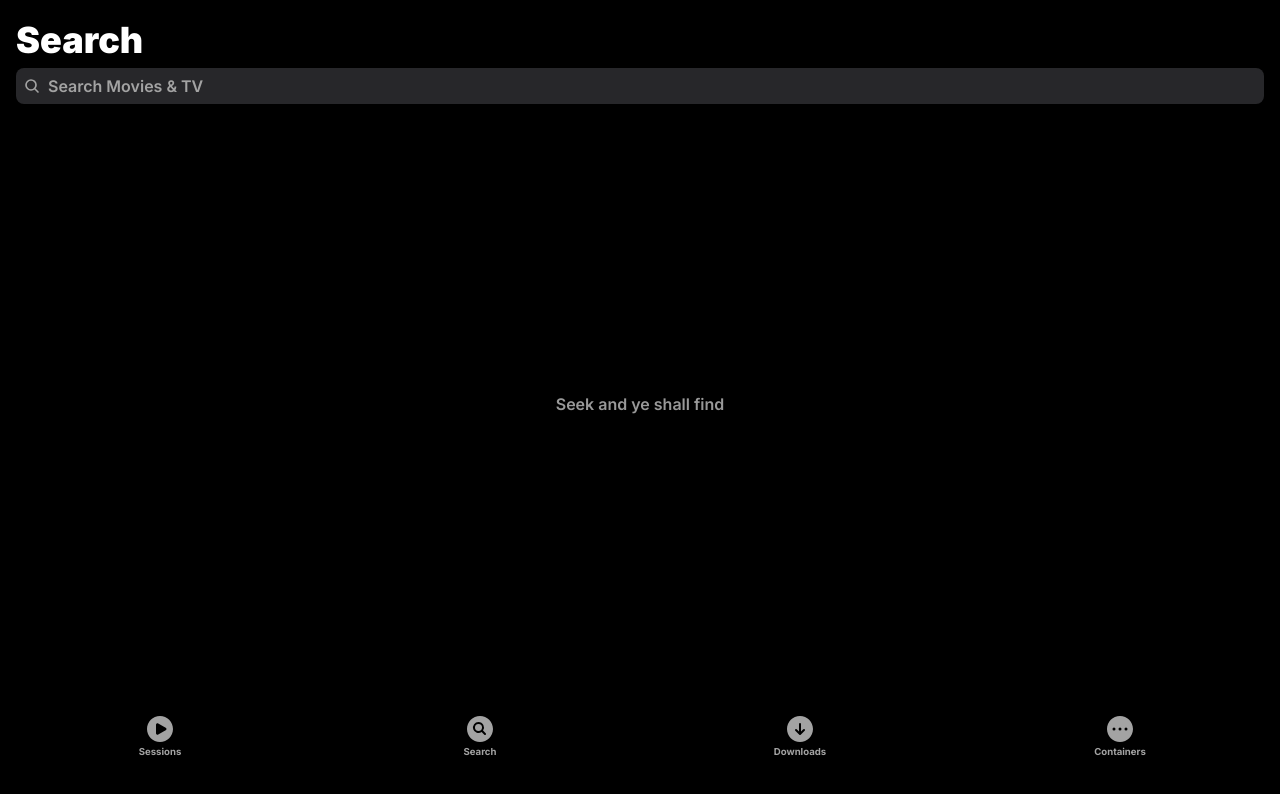
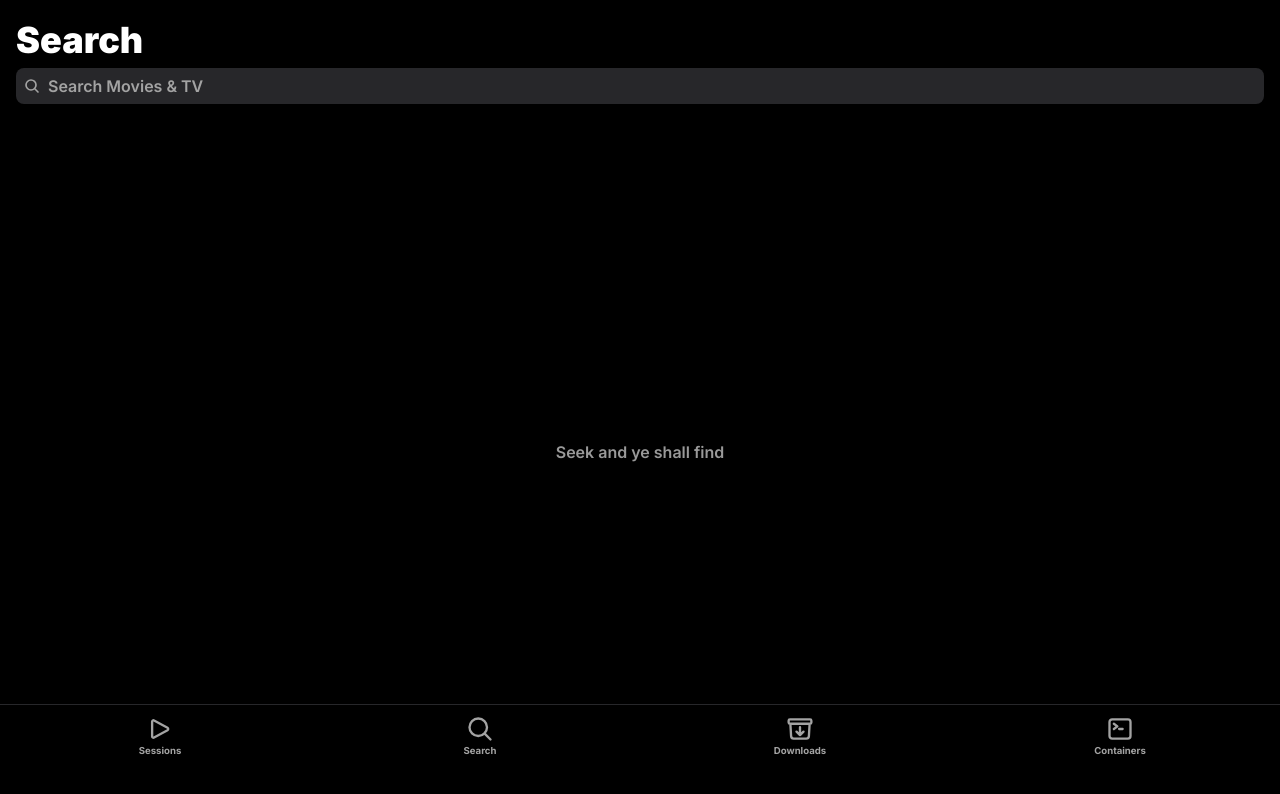
Before and after one commit to j0srisk/cellularr, a Next.js app: page /search in a window 1280 px wide. Shown: the top 794 px of the page. Built offline with nearby package versions, Linux system fonts and the light colour scheme.

Commit message:
layout tweaks

```diff
--- a/app/layout.tsx
+++ b/app/layout.tsx
@@ -1,7 +1,7 @@
 import './globals.css';
+import Navbar from '@/components/Navbar';
 import type { Metadata, Viewport } from 'next';
 import { Inter } from 'next/font/google';
-import Link from 'next/link';
 
 const inter = Inter({ subsets: ['latin'] });
 
@@ -21,84 +21,9 @@ export const metadata: Metadata = {
 export default function RootLayout({ children }: { children: React.ReactNode }) {
 	return (
 		<html className="overscroll-y-none bg-black text-white" lang="en">
-			<body className={`${inter.className} flex h-[100dvh] max-h-[100dvh] flex-col`}>
+			<body className={`${inter.className} flex h-[100vh] flex-col`}>
 				<div className="flex flex-1 flex-col overflow-auto">{children}</div>
-
-				<nav className="flex h-24 flex-wrap items-center justify-between pb-8 text-neutral-400">
-					<Link
-						href="/sessions"
-						className="flex h-full flex-1 flex-col items-center justify-center"
-					>
-						<svg
-							xmlns="http://www.w3.org/2000/svg"
-							viewBox="0 0 24 24"
-							fill="currentColor"
-							className="h-8 w-8"
-						>
-							<path
-								fillRule="evenodd"
-								d="M2.25 12c0-5.385 4.365-9.75 9.75-9.75s9.75 4.365 9.75 9.75-4.365 9.75-9.75 9.75S2.25 17.385 2.25 12zm14.024-.983a1.125 1.125 0 010 1.966l-5.603 3.113A1.125 1.125 0 019 15.113V8.887c0-.857.921-1.4 1.671-.983l5.603 3.113z"
-								clipRule="evenodd"
-							/>
-						</svg>
-						<p className="text-[.6rem] font-bold">Sessions</p>
-					</Link>
-					<Link href="/search" className="flex h-full flex-1 flex-col items-center justify-center">
-						<svg
-							xmlns="http://www.w3.org/2000/svg"
-							viewBox="0 0 24 24"
-							fill="currentColor"
-							className="h-8 w-8"
-						>
-							<path d="M8.25 10.875a2.625 2.625 0 115.25 0 2.625 2.625 0 01-5.25 0z" />
-							<path
-								fillRule="evenodd"
-								d="M12 2.25c-5.385 0-9.75 4.365-9.75 9.75s4.365 9.75 9.75 9.75 9.75-4.365 9.75-9.75S17.385 2.25 12 2.25zm-1.125 4.5a4.125 4.125 0 102.338 7.524l2.007 2.006a.75.75 0 101.06-1.06l-2.006-2.007a4.125 4.125 0 00-3.399-6.463z"
-								clipRule="evenodd"
-							/>
-						</svg>
-
-						<p className="text-[.6rem] font-bold">Search</p>
-					</Link>
-					<Link
-						href="/downloads"
-						className="flex h-full flex-1 flex-col items-center justify-center"
-					>
-						<svg
-							xmlns="http://www.w3.org/2000/svg"
-							viewBox="0 0 24 24"
-							fill="currentColor"
-							className="h-8 w-8"
-						>
-							<path
-								fillRule="evenodd"
-								d="M12 2.25c-5.385 0-9.75 4.365-9.75 9.75s4.365 9.75 9.75 9.75 9.75-4.365 9.75-9.75S17.385 2.25 12 2.25zm-.53 14.03a.75.75 0 001.06 0l3-3a.75.75 0 10-1.06-1.06l-1.72 1.72V8.25a.75.75 0 00-1.5 0v5.69l-1.72-1.72a.75.75 0 00-1.06 1.06l3 3z"
-								clipRule="evenodd"
-							/>
-						</svg>
-
-						<p className="text-[.6rem] font-bold">Downloads</p>
-					</Link>
-					<Link
-						href="/containers"
-						className="flex h-full flex-1 flex-col items-center justify-center"
-					>
-						<svg
-							xmlns="http://www.w3.org/2000/svg"
-							viewBox="0 0 24 24"
-							fill="currentColor"
-							className="h-8 w-8"
-						>
-							<path
-								fillRule="evenodd"
-								d="M12 2.25c-5.385 0-9.75 4.365-9.75 9.75s4.365 9.75 9.75 9.75 9.75-4.365 9.75-9.75S17.385 2.25 12 2.25zm0 8.625a1.125 1.125 0 100 2.25 1.125 1.125 0 000-2.25zM15.375 12a1.125 1.125 0 112.25 0 1.125 1.125 0 01-2.25 0zM7.5 10.875a1.125 1.125 0 100 2.25 1.125 1.125 0 000-2.25z"
-								clipRule="evenodd"
-							/>
-						</svg>
-
-						<p className="text-[.6rem] font-bold">Containers</p>
-					</Link>
-				</nav>
+				<Navbar />
 			</body>
 		</html>
 	);
--- a/app/movie/[id]/page.tsx
+++ b/app/movie/[id]/page.tsx
@@ -76,9 +76,9 @@ export default async function Page({ params }: { params: { id: string } }) {
 			<SaveToRecentSearches movieDetails={movieDetails} />
 			<ScrollTrackingBackdrop url={CreateBackdropUrl(movieDetails.backdropPath)}>
 				<div className="relative flex h-[66vh] w-full flex-shrink-0 items-end">
-					<div className="flex h-fit w-full flex-col items-center justify-center gap-4 bg-gradient-to-t from-black  to-transparent pb-8 pt-20">
-						<p className="px-2 text-center text-3xl font-black">{movieDetails.title}</p>
-						<div className="flex w-2/3 flex-col gap-2">
+					<div className="flex h-fit w-full flex-col items-center justify-center bg-gradient-to-t from-black to-transparent pb-8 pt-20">
+						<p className="px-2 pb-3 text-center text-3xl font-black">{movieDetails.title}</p>
+						<div className="flex w-2/3 flex-col gap-4">
 							<div className="flex w-full items-center justify-center gap-1 text-xs font-black text-neutral-400">
 								{movieDetails.genres && (
 									<>
@@ -247,12 +247,16 @@ export default async function Page({ params }: { params: { id: string } }) {
 					<Divider />
 					<MediaDetailsSection heading={'Information'}>
 						{movieDetails.productionCompanies && (
+							<>
+								{movieDetails.productionCompanies[0] && (
 									<div className="flex flex-col px-4">
 										<p className="text-xs font-black text-white">Production Company</p>
 										<p className="text-xs font-black text-neutral-400">
 											{movieDetails.productionCompanies[0].name}
 										</p>
 									</div>
+								)}
+							</>
 						)}
 						{movieDetails.formattedReleaseDate && (
 							<div className="flex flex-col px-4">
--- /dev/null
+++ b/components/Navbar.tsx
@@ -0,0 +1,92 @@
+import Link from 'next/link';
+
+export default function Navbar() {
+	return (
+		<nav className="fixed bottom-0 flex h-24 w-full flex-wrap items-center justify-between border-t border-zinc-800 bg-black bg-opacity-60 pb-8 text-neutral-400 backdrop-blur-xl">
+			<Link
+				href="/sessions"
+				className="flex h-full flex-1 flex-col items-center justify-center gap-px"
+			>
+				<svg
+					xmlns="http://www.w3.org/2000/svg"
+					fill="none"
+					viewBox="0 0 24 24"
+					strokeWidth={2}
+					stroke="currentColor"
+					className="h-7 w-7"
+				>
+					<path
+						strokeLinecap="round"
+						strokeLinejoin="round"
+						d="M5.25 5.653c0-.856.917-1.398 1.667-.986l11.54 6.348a1.125 1.125 0 010 1.971l-11.54 6.347a1.125 1.125 0 01-1.667-.985V5.653z"
+					/>
+				</svg>
+
+				<p className="text-[.6rem] font-bold">Sessions</p>
+			</Link>
+			<Link
+				href="/search"
+				className="flex h-full flex-1 flex-col items-center justify-center gap-px"
+			>
+				<svg
+					xmlns="http://www.w3.org/2000/svg"
+					fill="none"
+					viewBox="0 0 24 24"
+					strokeWidth={2}
+					stroke="currentColor"
+					className="h-7 w-7"
+				>
+					<path
+						strokeLinecap="round"
+						strokeLinejoin="round"
+						d="M21 21l-5.197-5.197m0 0A7.5 7.5 0 105.196 5.196a7.5 7.5 0 0010.607 10.607z"
+					/>
+				</svg>
+
+				<p className="text-[.6rem] font-bold">Search</p>
+			</Link>
+			<Link
+				href="/downloads"
+				className="flex h-full flex-1 flex-col items-center justify-center gap-px"
+			>
+				<svg
+					xmlns="http://www.w3.org/2000/svg"
+					fill="none"
+					viewBox="0 0 24 24"
+					strokeWidth={2}
+					stroke="currentColor"
+					className="h-7 w-7"
+				>
+					<path
+						strokeLinecap="round"
+						strokeLinejoin="round"
+						d="M20.25 7.5l-.625 10.632a2.25 2.25 0 01-2.247 2.118H6.622a2.25 2.25 0 01-2.247-2.118L3.75 7.5m8.25 3v6.75m0 0l-3-3m3 3l3-3M3.375 7.5h17.25c.621 0 1.125-.504 1.125-1.125v-1.5c0-.621-.504-1.125-1.125-1.125H3.375c-.621 0-1.125.504-1.125 1.125v1.5c0 .621.504 1.125 1.125 1.125z"
+					/>
+				</svg>
+
+				<p className="text-[.6rem] font-bold">Downloads</p>
+			</Link>
+			<Link
+				href="/containers"
+				className="flex h-full flex-1 flex-col items-center justify-center gap-px"
+			>
+				<svg
+					xmlns="http://www.w3.org/2000/svg"
+					fill="none"
+					viewBox="0 0 24 24"
+					strokeWidth={2}
+					stroke="currentColor"
+					className="h-7 w-7"
+				>
+					<path
+						strokeLinecap="round"
+						strokeLinejoin="round"
+						d="M6.75 7.5l3 2.25-3 2.25m4.5 0h3m-9 8.25h13.5A2.25 2.25 0 0021 18V6a2.25 2.25 0 00-2.25-2.25H5.25A2.25 2.25 0 003 6v12a2.25 2.25 0 002.25 2.25z"
+					/>
+				</svg>
+
+				<p className="text-[.6rem] font-bold">Containers</p>
+			</Link>
+		</nav>
+	);
+}
```
Lines whose indentation alone changed are shown as unchanged.
